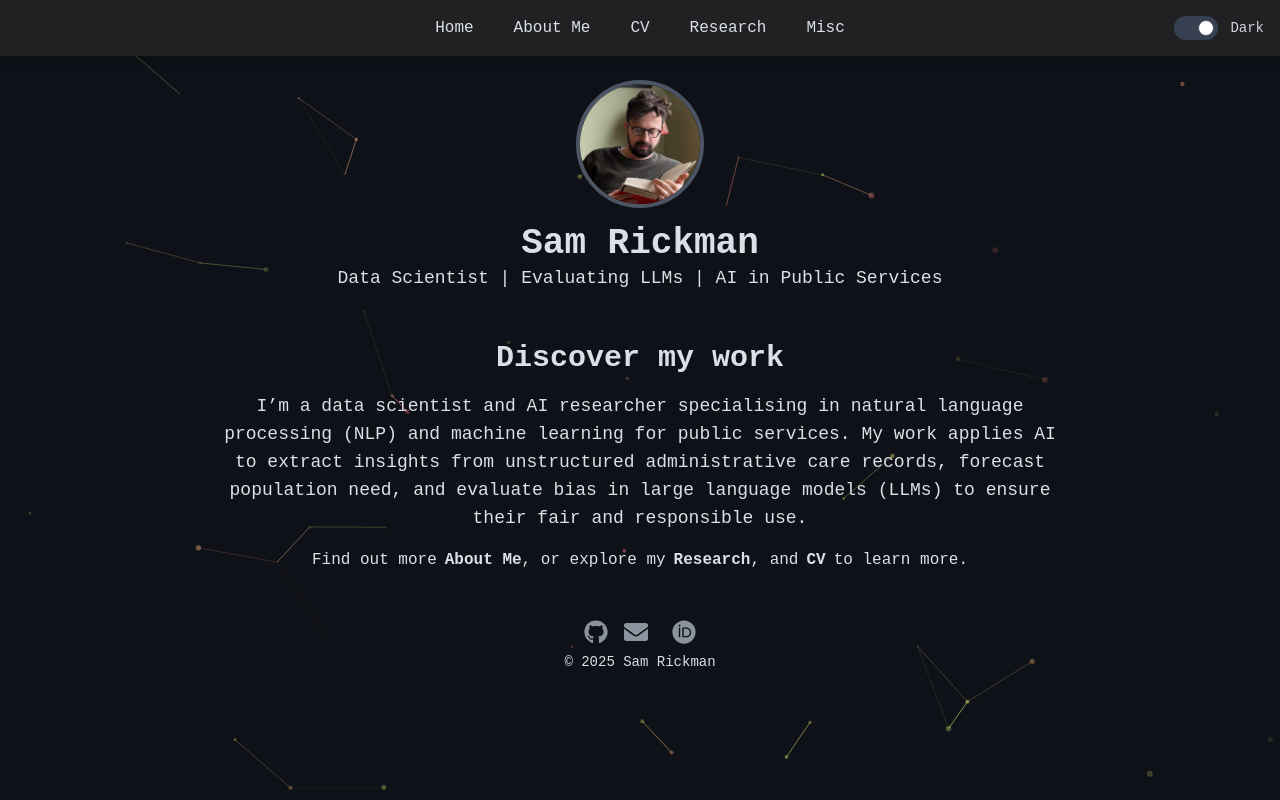
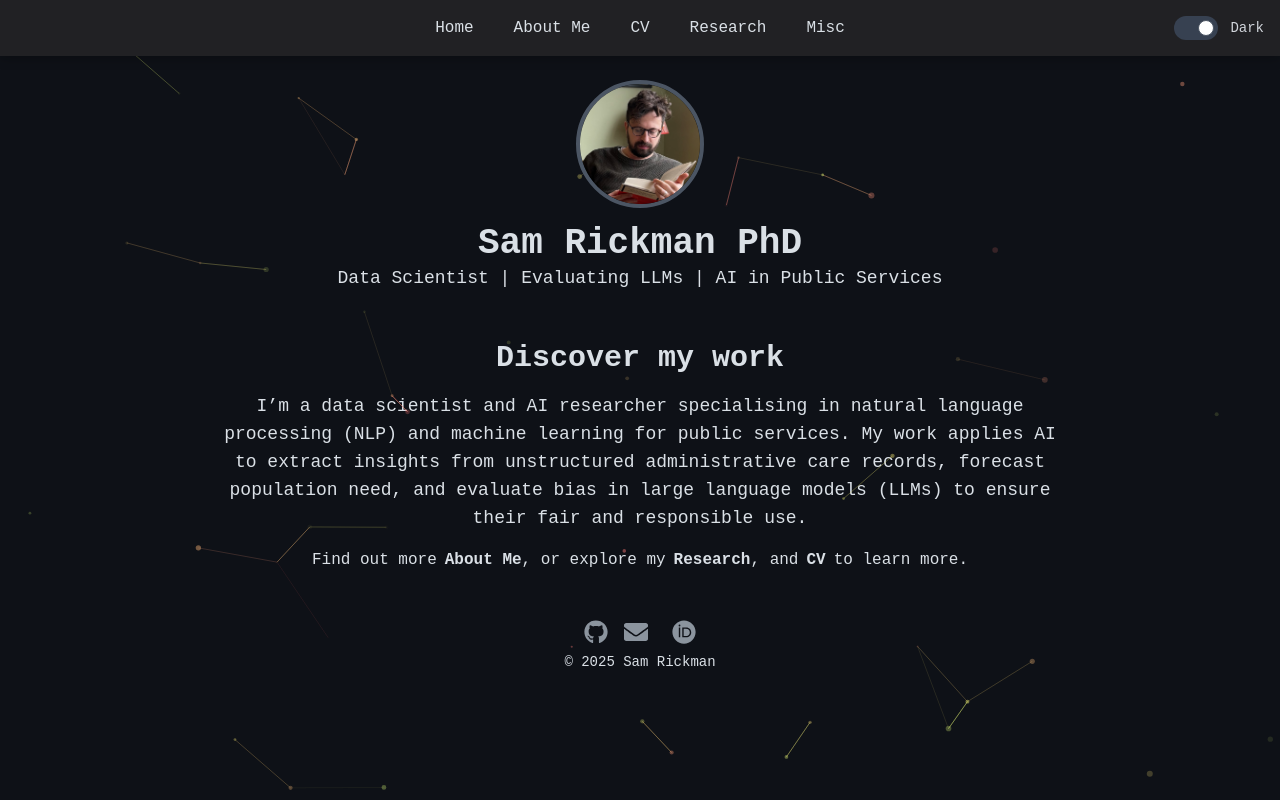
Before and after one commit to samrickman/vercelcv, a Next.js app: page / in a window 1280 px wide. Built offline with nearby package versions, Linux system fonts and the light colour scheme.

Commit message:
content: updated CV to reflect PhD

```diff
--- a/components/CVDefault.js
+++ b/components/CVDefault.js
@@ -112,7 +112,7 @@ export default function CVDefault() {
       <Section title="Education">
         <List
           items={[
-            `<span class="font-semibold">PhD candidate (thesis submitted 2024, viva March 2025)</span> – Understanding Adult Social Care Using Large Language Models with Administrative Records, London School of Economics.`,
+            `<span class="font-semibold">PhD (awarded March 2025)</span> – Understanding Adult Social Care Using Large Language Models with Administrative Records, London School of Economics.`,
             `<span class="font-semibold">MA in Social and Political Science</span>, University of Cambridge.`,
             `<span class="font-semibold">MA in Social Work (Distinction)</span>, Goldsmiths College, University of London.`,
           ]}
--- a/components/CVDetailed.js
+++ b/components/CVDetailed.js
@@ -276,7 +276,7 @@ export default function CVDetailed({ handleTabChange }) {
                 <List
                     items={[
                         {
-                            text: `<span class="font-semibold">PhD candidate (thesis submitted 2024, viva March 2025)</span> – London School of Economics.`,
+                            text: `<span class="font-semibold">PhD (awarded March 2025)</span> – London School of Economics.`,
                             subitems: [
                                 "Thesis: <em>Understanding Adult Social Care Using Large Language Models with Administrative Records</em>.",
                                 "Analysed 114 million words of social care records from 3,046 older adults to explore how LLMs can address gaps in structured data and reduce administrative burdens.",
--- a/components/CVEssentials.js
+++ b/components/CVEssentials.js
@@ -59,7 +59,7 @@ export default function CVEssentials() {
             <Section title="Education">
                 <List
                     items={[
-                        `<span class="font-semibold">PhD candidate (thesis submitted 2024, viva March 2025)</span> – LSE.`,
+                        `<span class="font-semibold">PhD (awarded March 2025)</span> – LSE.`,
                         `<span class="font-semibold">MA Social & Political Science</span>, University of Cambridge.`,
                     ]}
                 />
--- a/components/PageHeader.js
+++ b/components/PageHeader.js
@@ -7,7 +7,7 @@ export default function PageHeader() {
       <div className="w-32 h-32 rounded-full overflow-hidden border-4 border-gray-600 mb-4 image-container">
         <Image src="/portrait4.png" alt="Sam Rickman" width={128} height={128} className="object-cover" />
       </div>
-      <h1 className="text-4xl font-bold">Sam Rickman</h1>
+      <h1 className="text-4xl font-bold">Sam Rickman PhD</h1>
       <p className="text-lg">Data Scientist | Evaluating LLMs | AI in Public Services</p>
     </header>
   )
```
Also changed, not shown: public/terminal/cv.txt.
